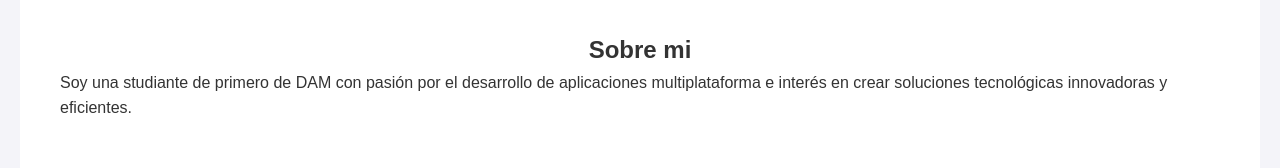
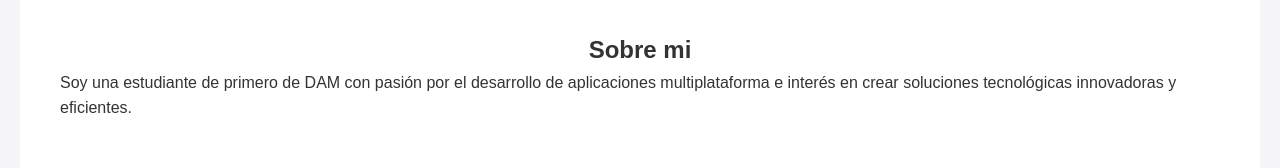
Before and after one commit to Iker-Ns/WebPritzker, a plain HTML site: page xiomara.html in a window 1280 px wide. Shown: the part 398-566 px from the top of the page. Drawn offline with Linux system fonts and the light colour scheme.

Commit message:
pagina corregida xiomara.html
faltaba corregir ortografía

```diff
--- a/xiomara.html
+++ b/xiomara.html
@@ -25,7 +25,7 @@
         <div class="container">
             <h2>Sobre mi</h2>
             <p>
-                Soy una studiante de primero de DAM con pasión por el desarrollo de aplicaciones
+                Soy una estudiante de primero de DAM con pasión por el desarrollo de aplicaciones
                  multiplataforma e interés en crear soluciones tecnológicas innovadoras y eficientes.
             </p>
         </div>
```
